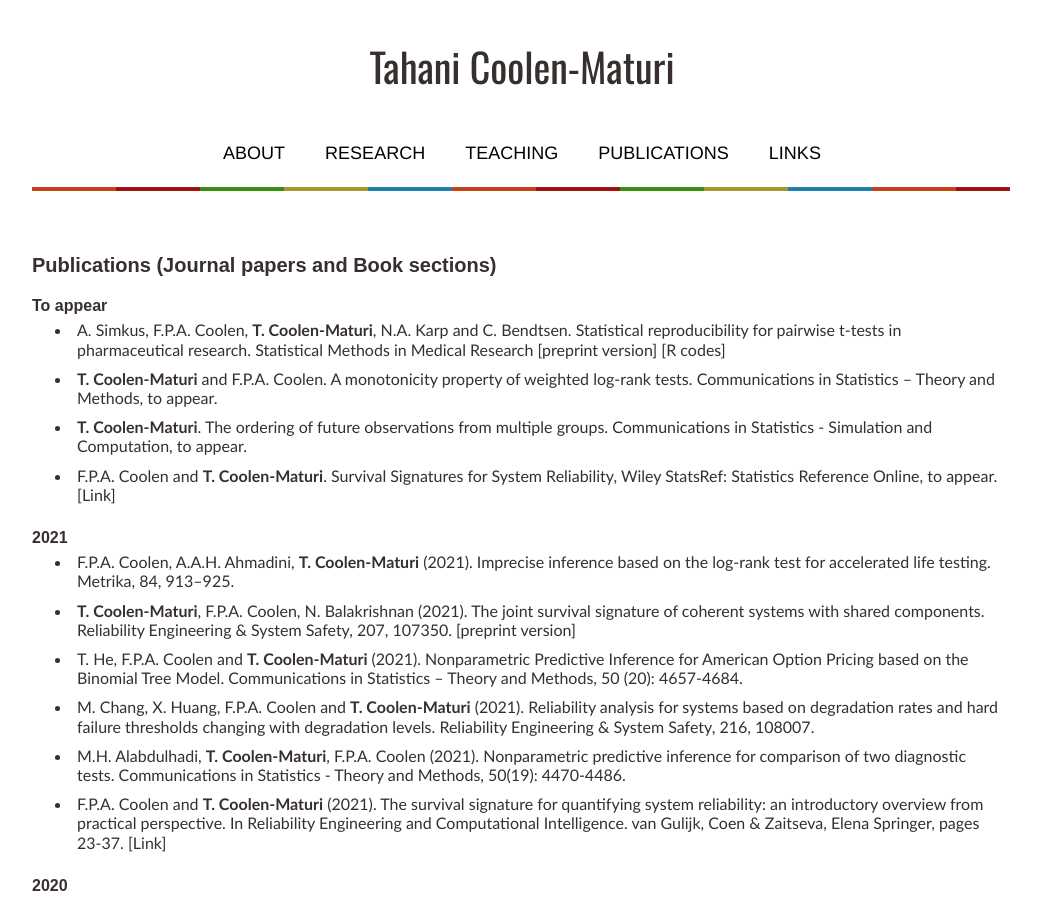
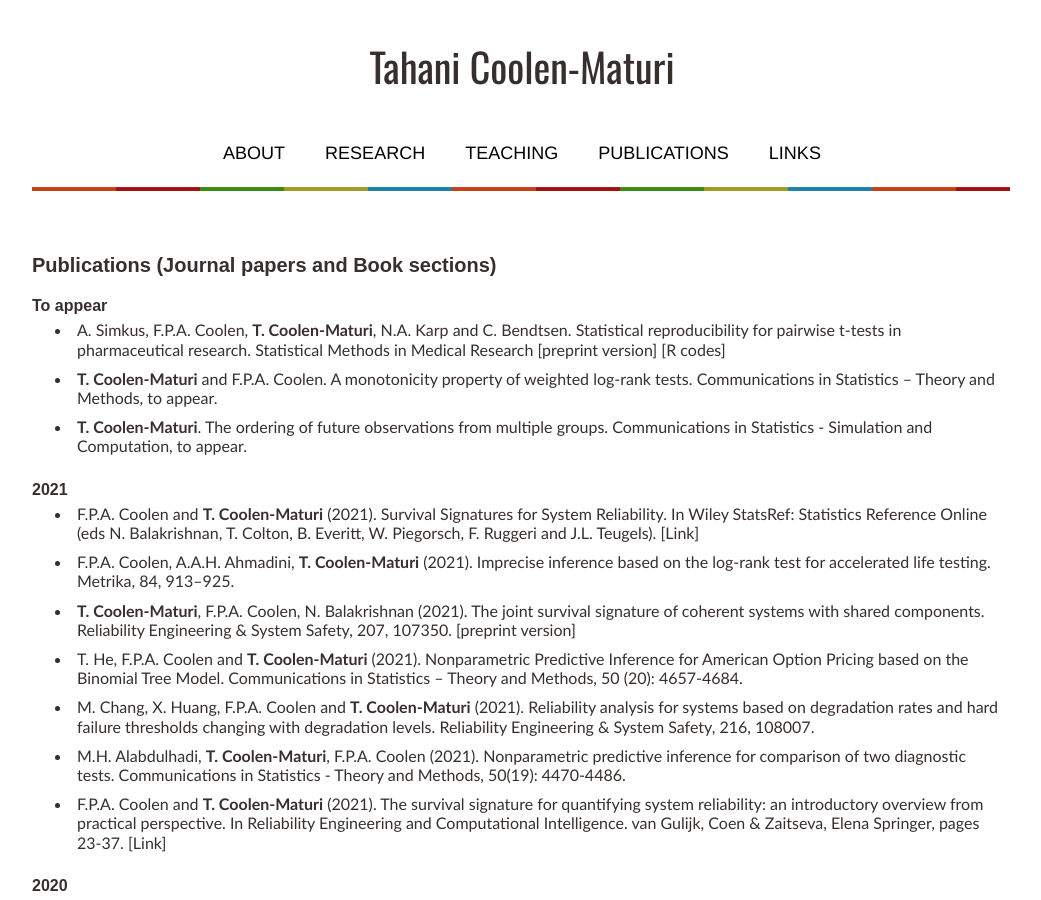
Before and after one commit to tmaturi/tahanimaturi, a Jekyll site: the page built from publications.md, in a window 1280 px wide and 900 px high. Shown: the whole window, without its empty margins (119-1160 px from the left). Built offline with Jekyll 4.4.1, drawn with Linux system fonts in a browser that asks for light colours; our own code applies the rules of GitHub Pages for plain Markdown files.

Commit message:
Update publications.md

```diff
--- a/publications.md
+++ b/publications.md
@@ -16,7 +16,7 @@ and C. Bendtsen. Statistical reproducibility for pairwise t-tests in
 pharmaceutical research. Statistical Methods in Medical Research [[preprint version](pdfs/article_reproducibility-210726.pdf){:target="_blank"}] [[R codes](rcodes/Rcodes-SMMR-May-2021.zip)]
 - **T. Coolen-Maturi** and F.P.A. Coolen. A  monotonicity property of weighted log-rank tests.   Communications in Statistics – Theory and Methods, to appear.
 - **T. Coolen-Maturi**.  The ordering of future observations from multiple groups. Communications in Statistics - Simulation and Computation, to appear.
-- F.P.A. Coolen and **T. Coolen-Maturi**. Survival Signatures for System Reliability, Wiley StatsRef: Statistics Reference Online, to appear. [[Link]](https://onlinelibrary.wiley.com/doi/book/10.1002/9781118445112)
+
 
 
 
@@ -24,6 +24,8 @@
  <br>
 
 ### 2021
+- F.P.A. Coolen and **T. Coolen-Maturi** (2021). Survival Signatures for System Reliability. In Wiley StatsRef: Statistics Reference Online (eds N. Balakrishnan, T. Colton, B. Everitt, W. Piegorsch, F. Ruggeri and J.L. Teugels). [[Link]](https://doi.org/10.1002/9781118445112.stat08331)
+
 -  F.P.A. Coolen, A.A.H. Ahmadini,  **T. Coolen-Maturi** (2021). Imprecise inference based on the log-rank test for accelerated life testing. Metrika, 84,  913–925.
 -  **T. Coolen-Maturi**, F.P.A. Coolen, N. Balakrishnan (2021). The joint survival signature of coherent systems with shared components. Reliability Engineering & System Safety, 207, 107350. [[preprint version](pdfs/Joint-Surv-Sign-RESS-accepted-201118.pdf){:target="_blank"}]
 -  T. He, F.P.A. Coolen and **T. Coolen-Maturi** (2021). Nonparametric Predictive Inference for American Option Pricing based on the Binomial Tree Model. Communications in Statistics – Theory and Methods,  50 (20):  4657-4684.
```
